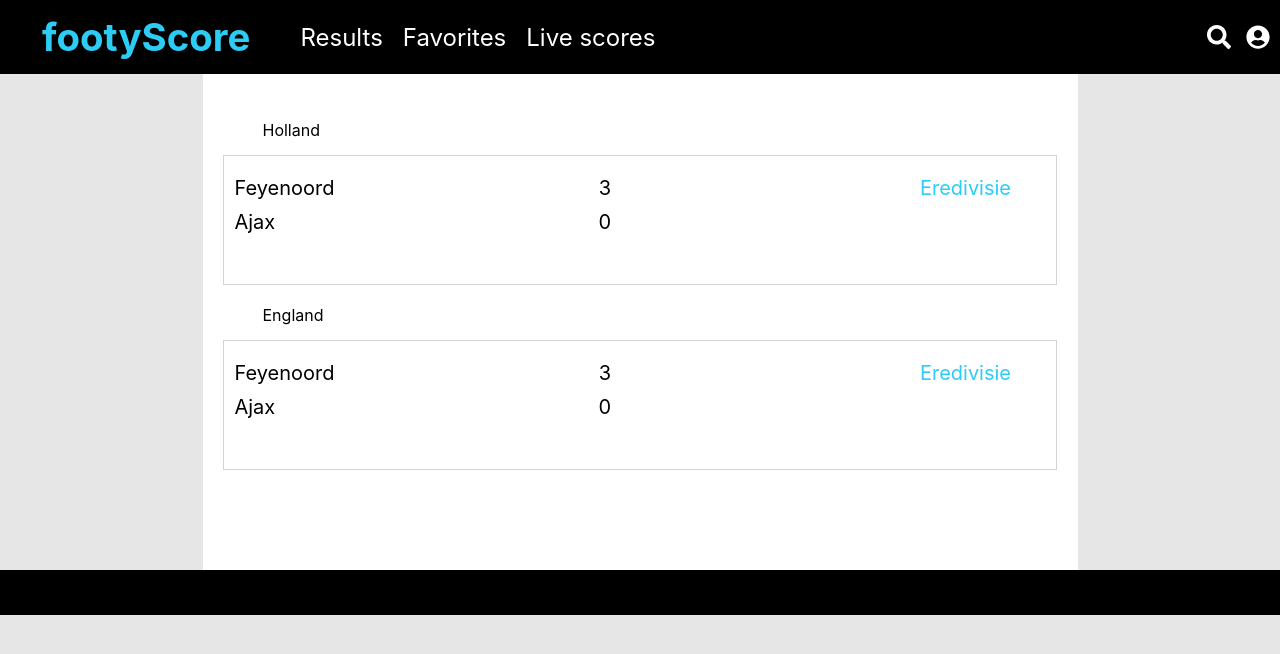
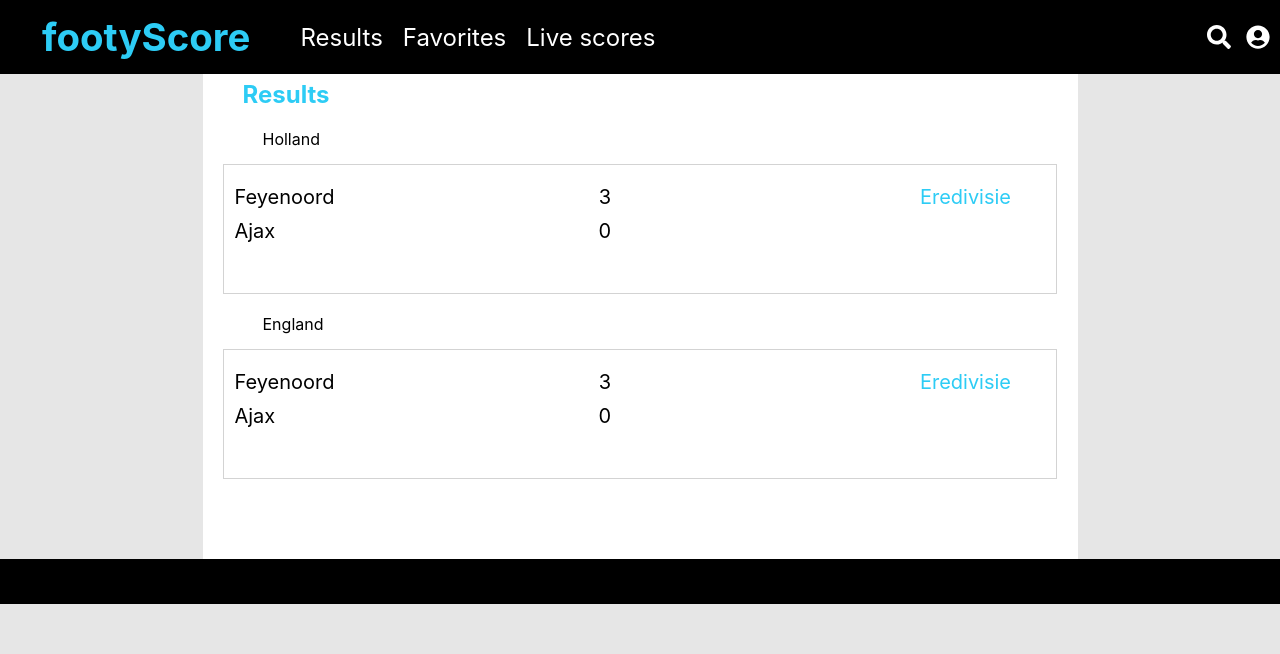
Before and after one commit to iedekoffeman/footyscore, a React (Create React App) app: page / in a window 1280 px wide. Shown: the top 654 px of the page. Built offline with nearby package versions, Linux system fonts and the light colour scheme.

Commit message:
Added title on result page

```diff
--- a/src/App.css
+++ b/src/App.css
@@ -95,8 +95,16 @@
   flex: 2;
   flex-basis: 470px;
   text-align: center;
-  padding: 100px 0;
+  display: flex;
+  flex-direction: column;
+  padding: 80px 0;
   background-color: white;
+}
+h2 {
+  align-self: flex-start;
+  margin: 0 0 0 40px;
+  color: var(--secondary-text-color);
+
 }
 .competition-content {
   display: flex;
--- a/src/App.js
+++ b/src/App.js
@@ -23,6 +23,7 @@
             </header>
             <aside className="sidebar-left">Sidebar</aside>
             <main className="main">
+                <h2>Results</h2>
                 <article className="competition-content">
                     <p className="country">Holland</p>
                     <section className="match">
```
